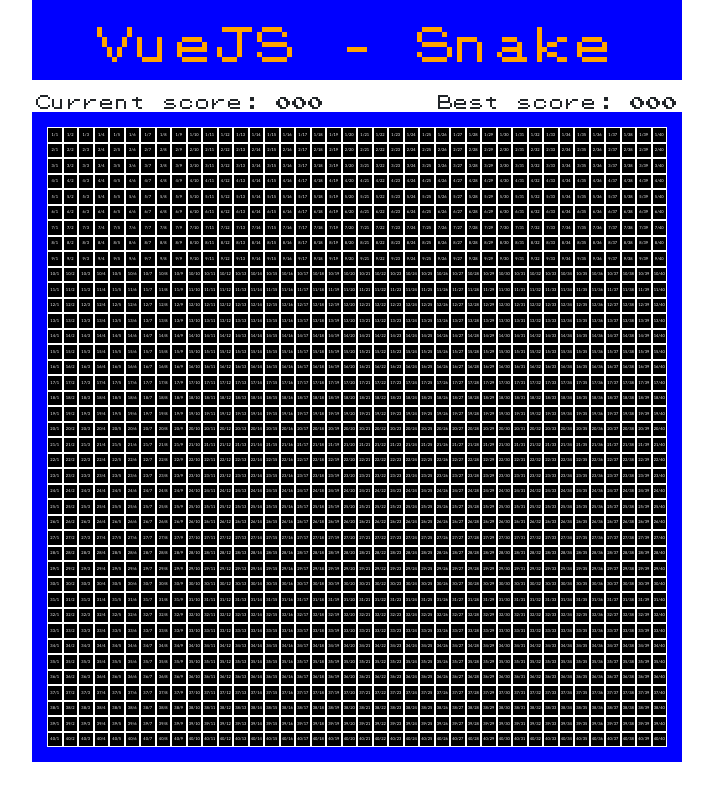
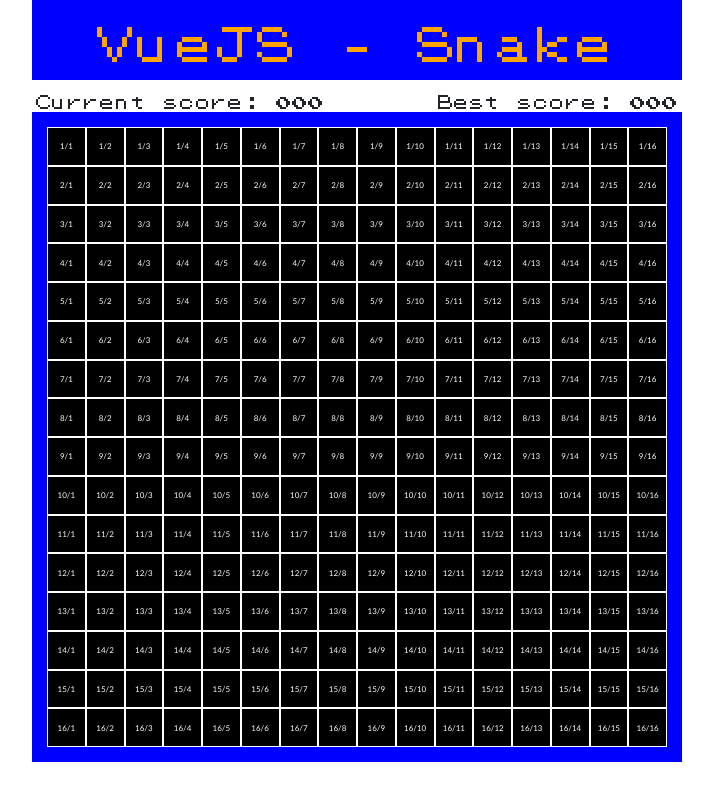
Before and after one commit to bfreson/vuejs-snake, a Vue app: page / in a window 1280 px wide. Shown: the whole page, without its empty margins (283-996 px from the left). Built offline with nearby package versions, Linux system fonts and the light colour scheme; the HTML template or start-up script is replaced by a standard one.

Commit message:
refactoring params using store

```diff
--- a/src/App.vue
+++ b/src/App.vue
@@ -5,7 +5,7 @@
      <h1> VueJS - Snake</h1>
   </div>
   <GameStatus/>
-  <Scene :width="650" :height="650" :borderColor="{r:0, g:0, b:255}" :borderWidth="15"/>
+  <Scene :width="board.width" :height="board.height" :borderColor="{r:0, g:0, b:255}" :borderWidth="15"/>
 
    </div>
 
@@ -14,22 +14,22 @@
 <script>
 import GameStatus from '@/components/GameStatus.vue';
 import Scene from '@/components/Scene.vue';
-
+import {mapState} from 'vuex'
 
 export default {
   components: {
    GameStatus,
    Scene,
-
   },
   data() {
     return {
 
-
     };
   },
   computed: {
-
+    ...mapState({
+        board: state => state.board
+  }),
   },
   watch: {
 
--- /dev/null
+++ b/src/components/Boardgame.vue
@@ -0,0 +1,42 @@
+<template>
+    <div :style="{
+      width: `${width}px`,
+      height: `${height}px`,
+      top: `${top}px`,
+      left: `${left}px`,
+    }" class="board">
+     <Grid v-show="grid_visible" :width="width" :height="height" :top="0" :left="0"/>
+
+</div>
+
+</template>
+
+<script>
+import Grid from '@/components/Grid.vue';
+import { mapState } from 'vuex'
+export default {
+  components: {
+   Grid
+  },
+  computed:
+  {
+     ...mapState({
+        grid_visible: state => state.board.grid_visible
+  }),
+   },
+   props:
+  {
+      width:Number,
+      height:Number,
+      top: Number,
+      left: Number
+  }
+}
+</script>
+
+<style>
+.board {
+    background-color: black;
+    position: relative;
+}
+</style>
--- a/src/components/Grid.vue
+++ b/src/components/Grid.vue
@@ -2,14 +2,14 @@
   <div :style="{
        width: `${width}px`,
        height: `${height}px`,
-      top: `${top}px`,
-      left: `${left}px`,
+       top: `${top}px`,
+       left: `${left}px`,
     }"  class="grid">
-    <div class="row" v-for="y in gridHeight" :key="`row${y}`">
+    <div class="row" v-for="y in board.rows" :key="`row${y}`">
       <div  :style="{
       width: `${square.width}px`,
       height: `${square.height}px`,
-    }" class="square" v-for="x in gridWidth" :key="`square${x}-${y}`">
+    }" class="square" v-for="x in board.columns" :key="`square${x}-${y}`">
         {{ y }}/{{ x }}
       </div>
     </div>
@@ -17,21 +17,24 @@
 </template>
 
 <script>
+import { mapState } from 'vuex'
+
 export default {
   name: 'Grid',
   data() {
     return {
-      gridWidth: 40,
-      gridHeight: 40,
 
     };
   },
   computed:
   {
+    ...mapState({
+        board: state => state.board
+  }),
       square()
       {
-           let width = this.width/this.gridWidth;
-            let height = this.height/this.gridHeight;
+           let width = this.width / this.board.columns;
+           let height = this.height / this.board.rows;
           return {
             width,height
           };
@@ -44,7 +47,6 @@
       height: Number,
       top:Number,
       left:Number,
-
   }
 };
 </script>
@@ -62,7 +64,7 @@
   display: flex;
   justify-content: center;
   align-items: center;
-  font-size: 4px;
+  font-size: 8px;
 }
 
 .square {
--- a/src/components/Scene.vue
+++ b/src/components/Scene.vue
@@ -1,24 +1,17 @@
 <template>
 <div :style="sceneStyle" class="scene">
 
-    <div :style="{
-      width: `${board.width}px`,
-      height: `${board.height}px`,
-      top: `${borderWidth}px`,
-      left: `${borderWidth}px`,
-    }" class="board">
-    </div>
-     <Grid :width="board.width" :height="board.height" :top="grid.top" :left="grid.left"/>
+    <Boardgame :width="board.width" :height="board.height" :top="board.top" :left="board.left"/>
 
 </div>
 
 </template>
 
 <script>
-import Grid from '@/components/Grid.vue';
+import Boardgame from '@/components/Boardgame.vue';
 export default {
   components: {
-   Grid
+   Boardgame
   },
   computed:
   {
@@ -33,7 +26,9 @@
       {
           let width = this.width -(2*this.borderWidth);
           let height = this.height -(2*this.borderWidth);
-          return {width,height};
+          let top = this.borderWidth;
+          let left = this.borderWidth;
+          return {width,height,top,left};
       }
       ,
       grid()
--- a/src/store.js
+++ b/src/store.js
@@ -1,13 +1,20 @@
 import Vue from 'vue';
 import Vuex from 'vuex';
-
 
 Vue.use(Vuex);
 
 export default new Vuex.Store({
     state: {
         current_score: 0,
-        best_score: 0
+        best_score: 0,
+        board: {
+            width: 650,
+            height: 650,
+            columns: 16,
+            rows: 16,
+            grid_visible: true
+        },
+
     },
     getters: {
         current_score: state => {
@@ -15,7 +22,10 @@
         },
         best_score: state => {
             return ("00" + state.best_score).slice(-3);
-        }
+        },
+        grid_visible: state => {
+            return state.grid_visible;
+        },
     },
 
     actions: {
@@ -25,5 +35,8 @@
         SET_CURRENT_SCORE(state, current_score) {
             Vue.set(state, 'current_score', current_score);
         },
+        SET_GRID_VISIBLE(state, grid_visible) {
+            Vue.set(state, 'board.grid_visible', grid_visible);
+        },
     },
 });
```
